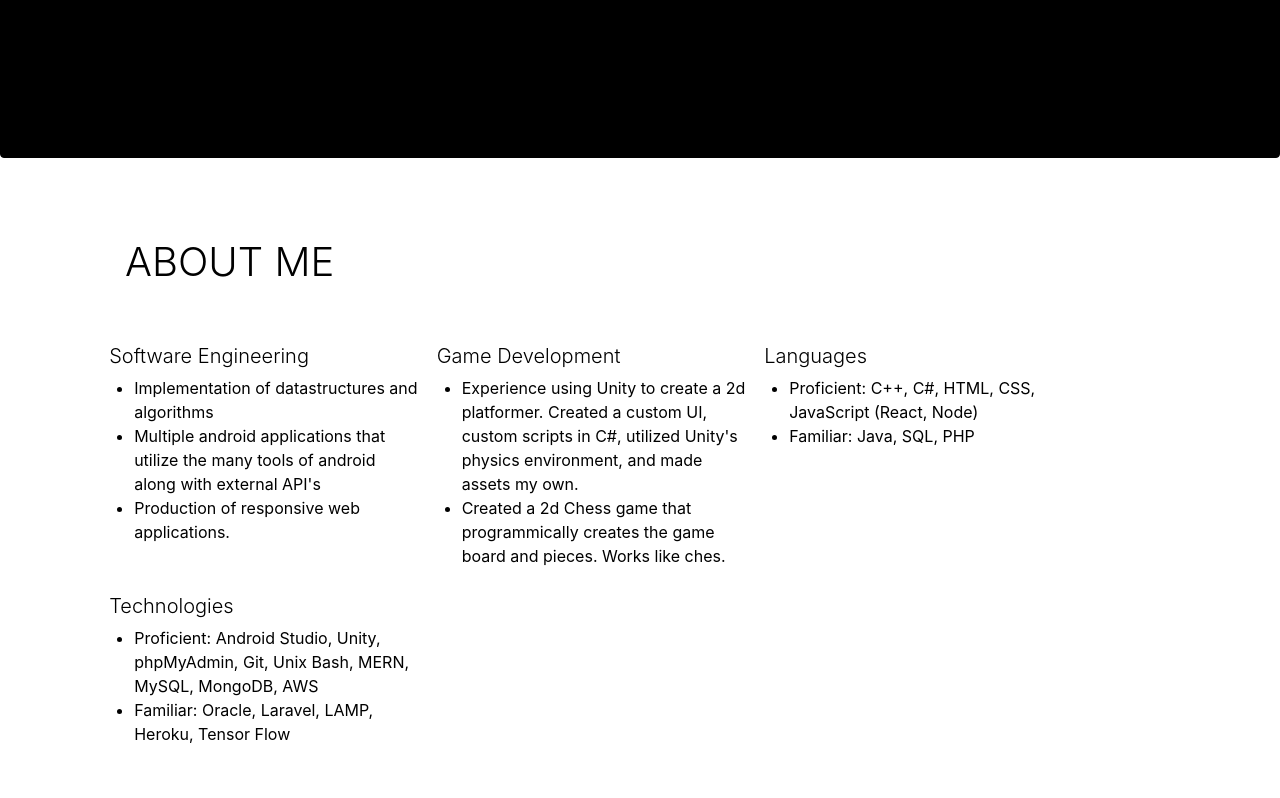
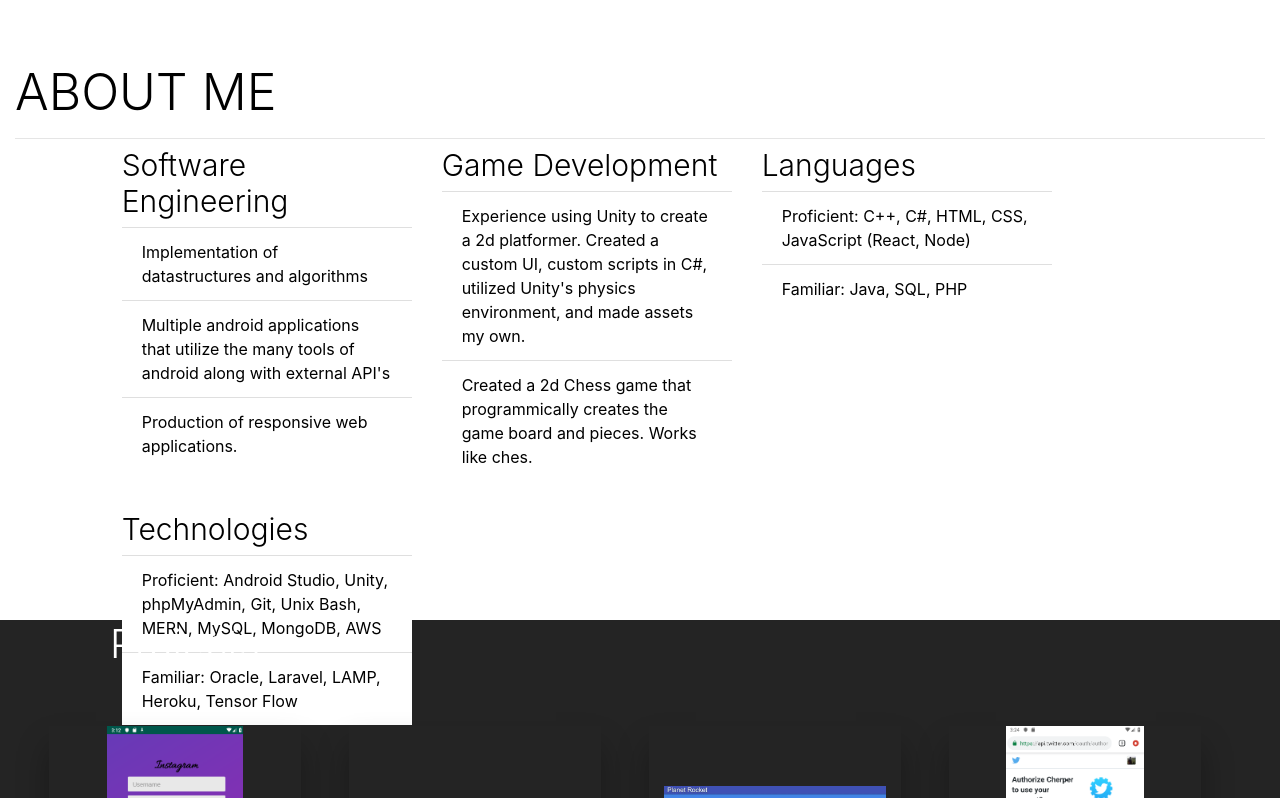
Before and after one commit to leviwp48/levipole.com, a React (Create React App) app in the folder client/: page / in a window 1280 px wide. Shown: the part 642-1440 px from the top of the page. Built offline with nearby package versions, Linux system fonts and the light colour scheme.

Commit message:
converted list to listgroup componenet

```diff
--- a/client/src/components/Home/Intro.js
+++ b/client/src/components/Home/Intro.js
@@ -9,7 +9,7 @@ class Intro extends Component {
         return (
           <Row>
             <Col>
-           <Card body inverse style={{backgroundColor: "#000000", borderColor: "#000000", height: "100vh"}}>
+           <Card body inverse style={{backgroundColor: "#000000", borderColor: "#000000", height: "80vh"}}>
               <CardImgOverlay >
                 <Row className="display-3">
                   <Col sm="12" md={{ size: 10, offset: 3}} style = {{marginTop:"10vh"}}>
--- a/client/src/components/Home/Summary.js
+++ b/client/src/components/Home/Summary.js
@@ -1,5 +1,5 @@
 import React, { Component } from 'react';
-import { Container, Row, Col} from 'reactstrap';
+import { Container, Jumbotron, Row, Col, ListGroupItem, ListGroup} from 'reactstrap';
 import 'bootstrap/dist/css/bootstrap.min.css';
 import '../../styles/home/Summary.css'
 
@@ -14,58 +14,58 @@ class Summary extends Component {
 
     render() {
       return (
-        <Container fluid="true" className="Header" style={{backgroundColor: '#FFFFFF', color: '#000000', height: '100vh'}}>
+        <Jumbotron fluid  style={{backgroundColor: '#FFFFFF', color: '#000000', height: '80vh'}}>
+        <Container fluid>
          <Row>
-           <Col md = "auto">
-             <h1 style={{fontSize: '40px', marginLeft: '125px', marginTop: "10vh"}} className="display-3">
+           <Col sm={{size:12}}>
+              <h1 className="lead" style={{fontSize:'50px'}}>
                 ABOUT ME
-             </h1>
+              </h1>
            </Col>
          </Row>
          <Row>
-         <Col md={{size:'3', offset: 1}}>
-             <h1 style={{fontSize: '20px', marginTop: '50px'}} className="display-3">Software Engineering</h1>
-             <Row>
-               <ul>
-                 <li>Implementation of datastructures and algorithms</li>
-                 <li>Multiple android applications that utilize the many tools of android
-	                   along with external API's</li>
-                 <li>Production of responsive web applications.</li>
-               </ul>
-             </Row>
+            <Col sm={{size:12}}>
+              <hr className="my-2" />
+            </Col>
+         </Row>
+
+         <Row>
+          <Col sm={{size:3, offset: 1}}>
+             <h1 style={{fontSize: '30px'}} className="lead">Software Engineering</h1>
+               <ListGroup flush>
+                 <ListGroupItem>Implementation of datastructures and algorithms</ListGroupItem>
+                 <ListGroupItem>Multiple android applications that utilize the many tools of android
+	                   along with external API's</ListGroupItem>
+                 <ListGroupItem>Production of responsive web applications.</ListGroupItem>
+               </ListGroup>
            </Col>
-           <Col md={{size:'3'}}>
-             <h1 style={{fontSize: '20px', marginTop: '50px'}} className="display-3">Game Development</h1>
-             <Row>
-               <ul>
-                 <li>Experience using Unity to create a 2d platformer. Created a custom UI,
+           <Col md={{size:3}}>
+             <h1 style={{fontSize: '30px'}} className="lead">Game Development</h1>
+               <ListGroup flush>
+                 <ListGroupItem>Experience using Unity to create a 2d platformer. Created a custom UI,
                      custom scripts in C#, utilized Unity's physics environment, and
-                     made assets my own.</li>
-                 <li>Created a 2d Chess game that programmically creates the game board and pieces.
-                     Works like ches.</li>
-               </ul>
-             </Row>
+                     made assets my own.</ListGroupItem>
+                 <ListGroupItem>Created a 2d Chess game that programmically creates the game board and pieces.
+                     Works like ches.</ListGroupItem>
+               </ListGroup>
            </Col>
-           <Col md={{size:'3'}}>
-             <h1 style={{fontSize: '20px', marginTop: '50px'}} className="display-3">Languages</h1>
-             <Row>
-               <ul>
-                 <li>Proficient: C++, C#, HTML, CSS, JavaScript (React, Node) </li>
-                 <li>Familiar: Java, SQL, PHP</li>
-               </ul>
-             </Row>
+           <Col md={{size:3}}>
+             <h1 style={{fontSize: '30px'}} className="lead">Languages</h1>
+               <ListGroup flush>
+                 <ListGroupItem>Proficient: C++, C#, HTML, CSS, JavaScript (React, Node) </ListGroupItem>
+                 <ListGroupItem>Familiar: Java, SQL, PHP</ListGroupItem>
+               </ListGroup>
            </Col>
-           <Col sm={{size:'3', offset: 1}}>
-             <h1 style={{fontSize: '20px', marginTop: '10px'}} className="display-3">Technologies</h1>
-             <Row>
-               <ul>
-                 <li>Proficient: Android Studio, Unity, phpMyAdmin, Git, Unix Bash, MERN, MySQL, MongoDB, AWS</li>
-                 <li>Familiar: Oracle, Laravel, LAMP, Heroku, Tensor Flow </li>
-               </ul>
-             </Row>
+           <Col sm={{size:3, offset:1}}>
+             <h1 style={{fontSize: '30px', marginTop: '30px'}} className="lead">Technologies</h1>
+               <ListGroup flush>
+                 <ListGroupItem>Proficient: Android Studio, Unity, phpMyAdmin, Git, Unix Bash, MERN, MySQL, MongoDB, AWS</ListGroupItem>
+                 <ListGroupItem>Familiar: Oracle, Laravel, LAMP, Heroku, Tensor Flow </ListGroupItem>
+               </ListGroup>
            </Col>
          </Row>
-        </Container>
+         </Container>
+        </Jumbotron>
        );
     }
 }
```
Also changed, not shown: 1 other file (tests, documents, lock files or other folders).
